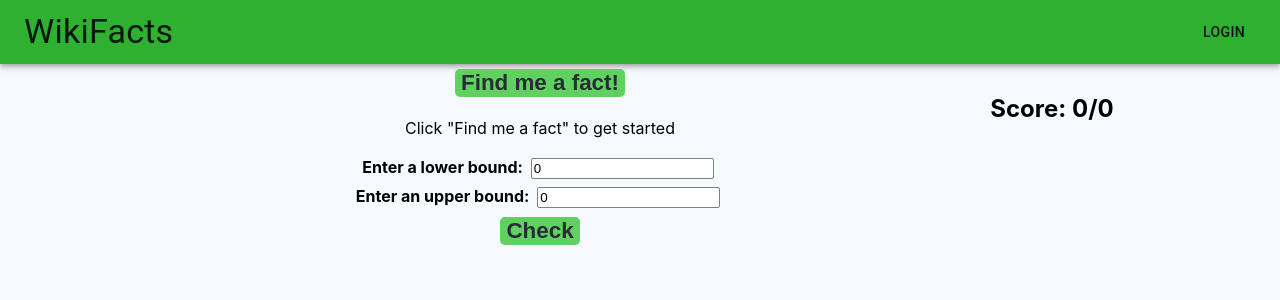
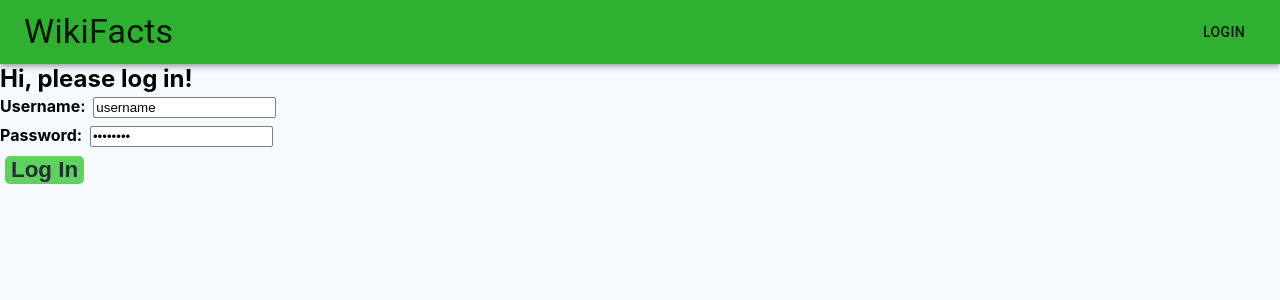
Before and after one commit to ChrisUnderhill/WikiFacts, a React (Create React App) app: page /login in a window 1280 px wide. Shown: the top 300 px of the page. Built offline with nearby package versions, Linux system fonts and the light colour scheme.

Commit message:
Added Router

```diff
--- a/package.json
+++ b/package.json
@@ -38,6 +38,8 @@
     ]
   },
   "devDependencies": {
-    "gh-pages": "^2.2.0"
+    "gh-pages": "^2.2.0",
+    "history": "^4.10.1",
+    "react-router": "^5.2.0"
   }
 }
--- a/src/App.js
+++ b/src/App.js
@@ -7,6 +7,11 @@ import HistoryElement from "./HistoryElement";
 import Header from "./Header";
 import { ThemeProvider } from '@material-ui/styles';
 import { createMuiTheme } from '@material-ui/core/styles';
+import {Route, Router} from "react-router";
+import { createBrowserHistory } from "history";
+import LoginPage from "./LoginPage";
+
+const history = createBrowserHistory();
 
 const theme = createMuiTheme({
     palette: {
@@ -78,6 +83,8 @@ class App extends React.Component{
             <ThemeProvider theme={theme} >
             <div>
                 <Header/>
+                <Router history={history} >
+                    <Route exact path={"/"}>
                         <div className="App">
                             <div className="quiz">
                                 <button className={"our-button"}
@@ -97,6 +104,11 @@ class App extends React.Component{
                                 {this.state.history.map(x => HistoryElement({...x, key: x.question + JSON.stringify(x.correct)}))}
                             </div>
                         </div>
+                    </Route>
+                    <Route exact path={"/login"}>
+                        <LoginPage />
+                    </Route>
+                </Router>
             </div>
             </ThemeProvider>
         );
--- a/src/LoginPage.js
+++ b/src/LoginPage.js
@@ -9,12 +9,14 @@ class LoginPage extends React.Component {
         return <div>
             <h2>Hi, please log in!</h2>
             <label htmlFor={"user"}>Username: </label>
-            <input type={"text"} id={"user"} value={this.state.lower} />
+            <input type={"text"} id={"user"} value={"username"} />
             <br />
             <label htmlFor={"pwd"}>Password: </label>
-            <input type={"password"} id={"pwd"} value={this.state.upper} />
+            <input type={"password"} id={"pwd"} value={"password"} />
             <br />
-            <button className={"our-button"} disabled={this.state.output} > Log In </button>
+            <button className={"our-button"} > Log In </button>
         </div>;
     }
 }
+
+export default LoginPage;
```
Also changed, not shown: 1 other file (tests, documents, lock files or other folders). Lines whose indentation alone changed are shown as unchanged.
